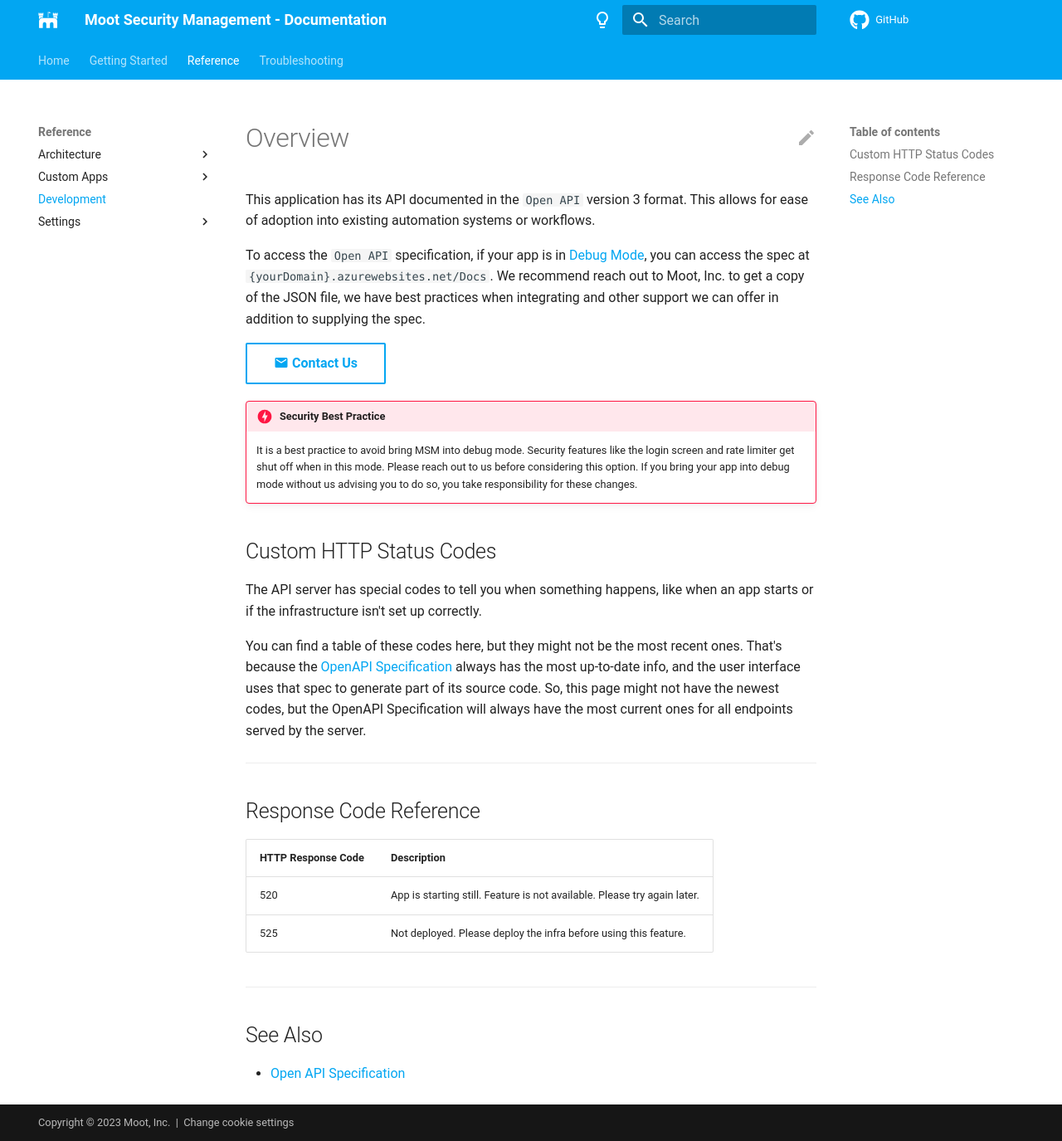
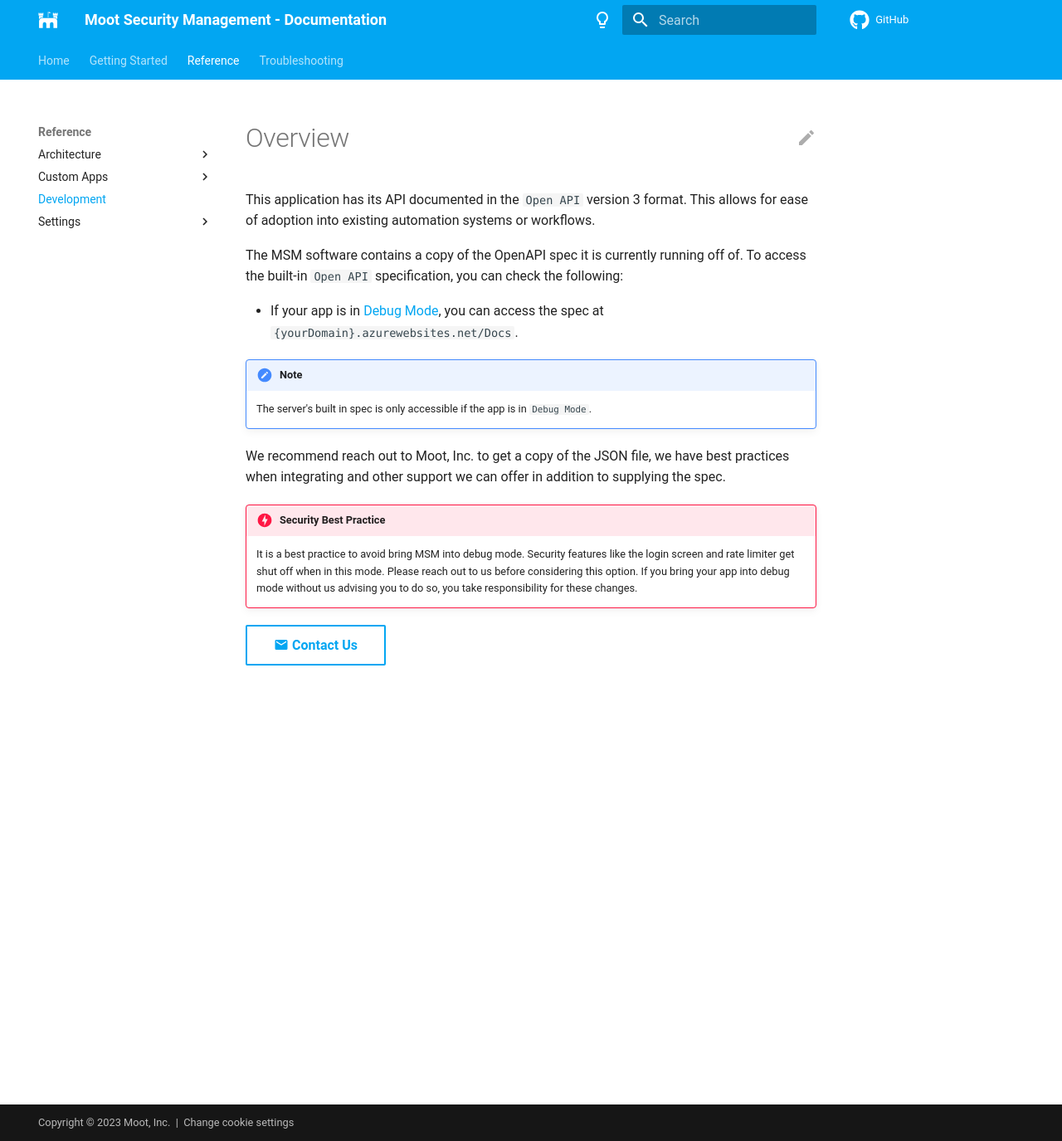
Before and after one commit to Software-Hardware-Integration-Lab/Documentation, an MkDocs documentation site: the page built from docs/Reference/Development/index.md, in a window 1280 px wide and 1375 px high. Shown: the whole window at 83% size. Built offline with MkDocs 1.6.1 and Material for MkDocs 9.7.7, drawn with Linux system fonts in a browser that asks for light colours; comment, search, counter and statistics services are not loaded.

Commit message:
Remove Response Code Docs
Remove these docs because the Open API spec is always up to date and these are out of place.
Please see the spec file to get into on response codes as well as code examples.

```diff
--- a/docs/Reference/Development/index.md
+++ b/docs/Reference/Development/index.md
@@ -3,33 +3,17 @@
 This application has its API documented in the `Open API` version 3 format.
 This allows for ease of adoption into existing automation systems or workflows.
 
-To access the `Open API` specification, if your app is in [Debug Mode](/Reference/Settings/Environmental-Variables-Reference/#MSM_Debug), you can access the spec at `{yourDomain}.azurewebsites.net/Docs`.
+The MSM software contains a copy of the OpenAPI spec it is currently running off of. To access the built-in `Open API` specification, you can check the following:
+
+- If your app is in [Debug Mode](/Reference/Settings/Environmental-Variables-Reference/#MSM_Debug), you can access the spec at `{yourDomain}.azurewebsites.net/Docs`.
+
+!!! note
+    The server's built in spec is only accessible if the app is in `Debug Mode`.
+
 We recommend reach out to Moot, Inc. to get a copy of the JSON file, we have best practices when integrating and other support we can offer in addition to supplying the spec.
-
-[:material-email: Contact Us](https://mootinc.com/contact/){ .md-button  }
 
 !!! danger "Security Best Practice"
     It is a best practice to avoid bring MSM into debug mode. Security features like the login screen and rate limiter get shut off when in this mode. Please reach out to us before considering this option.
     If you bring your app into debug mode without us advising you to do so, you take responsibility for these changes.
 
-## Custom HTTP Status Codes
-
-The API server has special codes to tell you when something happens, like when an app starts or if the infrastructure isn't set up correctly.
-
-You can find a table of these codes here, but they might not be the most recent ones. That's because the [OpenAPI Specification](../) always has the most up-to-date info, and the user interface uses that spec to generate part of its source code.
-So, this page might not have the newest codes, but the OpenAPI Specification will always have the most current ones for all endpoints served by the server.
-
----
-
-## Response Code Reference
-
-| HTTP Response Code | Description |
-| :------------------| :-----------|
-| 520 | App is starting still. Feature is not available. Please try again later. |
-| 525 | Not deployed. Please deploy the infra before using this feature. |
-
----
-
-## See Also
-
-- [Open API Specification](../)
+[:material-email: Contact Us](https://mootinc.com/contact/){ .md-button  }
```
